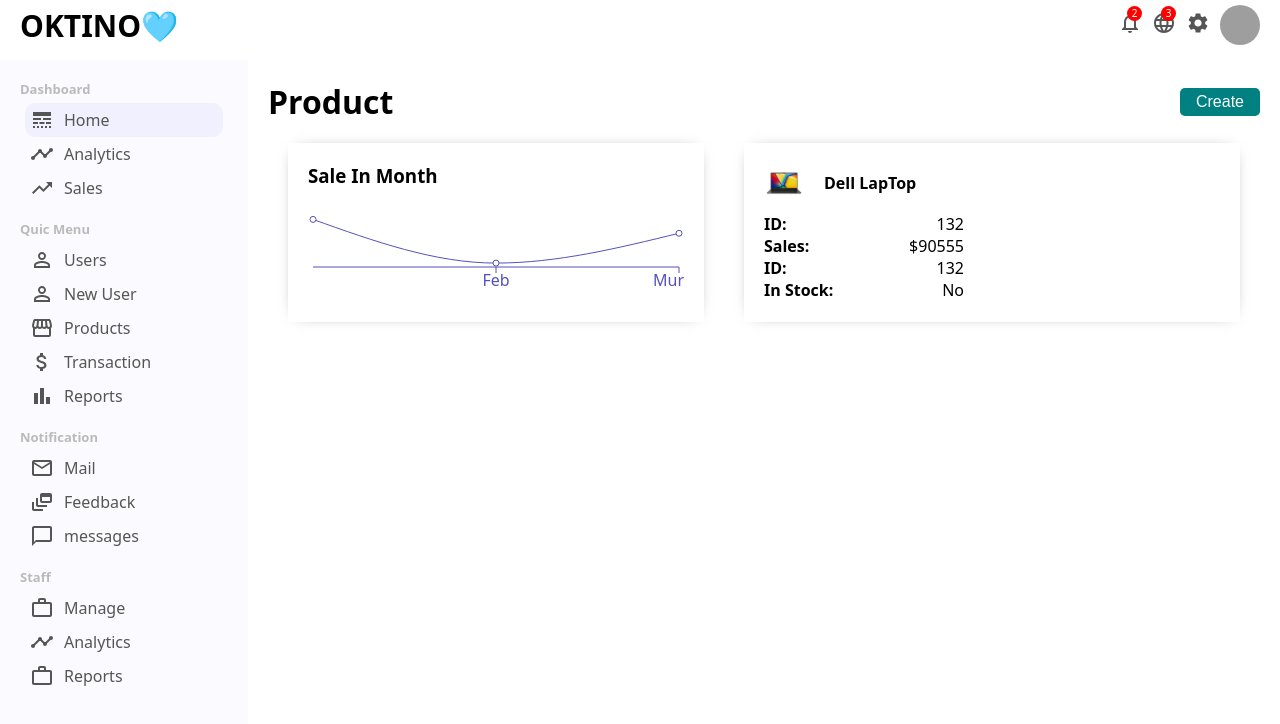
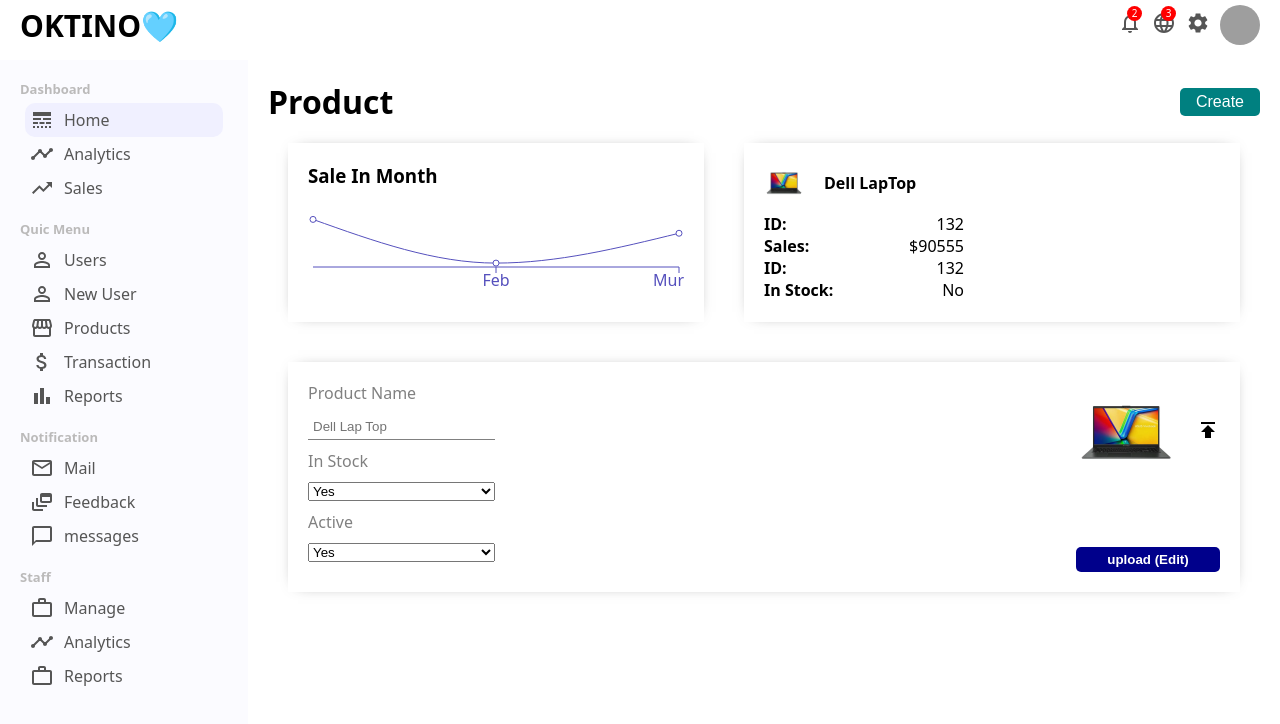
Before and after one commit to mohamad-fallah/cms-dashboard-project, a React (Create React App) app: page /product/1 in a window 1280 px wide. Shown: the top 724 px of the page. Built offline with nearby package versions, Linux system fonts and the light colour scheme; grey boxes are pictures that could not be loaded.

Commit message:
The project is finished so far

```diff
--- a/src/components/Product/Product.css
+++ b/src/components/Product/Product.css
@@ -57,3 +57,56 @@
 .productInfoValue {
     font-weight: 300;
 }
+.productBottom {
+    padding: 20px;
+    margin: 20px;
+    box-shadow: 0 0 15px -10px rgba(0,0,0,0.75);
+}
+.productform {
+    display: flex;
+    justify-content: space-between;
+}
+.productFormLeft {
+    display: flex;
+    flex-direction: column;
+}
+.productFormLeft > label {
+    margin-bottom: 10px;
+    color: gray;
+}
+.productFormLeft > input {
+    margin-bottom: 10px;
+    border: none;
+    padding: 5px;
+    border-bottom: 1px solid gray;
+}
+.productFormLeft > input:focus {
+    outline: none;
+}
+.productFormLeft > select {
+    margin-bottom: 10px;
+}
+.productFormRight {
+    display: flex;
+    flex-direction: column;
+    justify-content: space-between;
+}
+.productUploader {
+    display: flex;
+    align-items: center;
+}
+.productUploaderImg {
+    width: 100px;
+    height: 100px;
+    border-radius: 10px;
+    margin-right: 20px;
+}
+.productButtom {
+    border: none;
+    padding: 5px;
+    border-radius: 5px;
+    background-color: darkblue;
+    color: #fff;
+    font-weight: 600;
+    cursor: pointer;
+}
--- a/src/components/Product/Product.jsx
+++ b/src/components/Product/Product.jsx
@@ -3,6 +3,8 @@ import { Link } from 'react-router-dom'
 import './Product.css'
 import Chart from '../chart/Chart'
 import { productsData } from '../../datas'
+import PublishIcon from '@mui/icons-material/Publish';
+
 
 export default function Product() {
   return (
@@ -43,6 +45,38 @@ export default function Product() {
                 </div>
             </div>
         </div>
+
+        <div className="productBottom">
+            <form className="productform">
+                <div className='productFormLeft'>
+                    <label>Product Name</label>
+                    <input type="text" placeholder='Dell Lap Top'/>
+
+                    <label>In Stock</label>
+                    <select id="inStock">
+                        <option value="yes">Yes</option>
+                        <option value="no">No</option>
+                    </select>
+
+                    <label>Active</label>
+                    <select id="inStock">
+                        <option value="yes">Yes</option>
+                        <option value="no">No</option>
+                    </select>
+                </div>
+                <div className='productFormRight'>
+                    <div className='productUploader'>
+                        <img src="/images/3232.webp" alt="lorem" className='productUploaderImg'/>
+                        <label>
+                            <PublishIcon/>
+                        </label>
+                        <input type="file" style={{display: "none"}}/>
+                    </div>
+
+                    <button className='productButtom'>upload (Edit)</button>
+                </div>
+            </form>
+        </div>
     </div>
   )
 }
```
